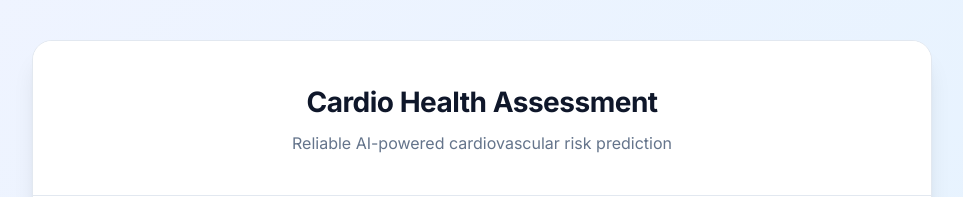
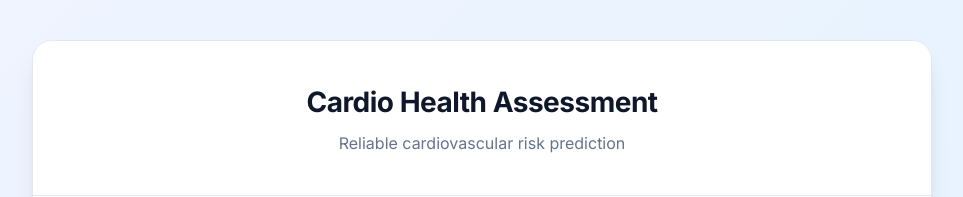
Before and after one commit to MeetPambhar/cardio-ml-flask, a Flask app: page / in a window 1280 px wide. Shown: the top 197 px of the page, without its empty margins (158-1121 px from the left). Run offline with Flask 3, Linux system fonts and the light colour scheme; parts of the project's set-up code (start-up, migrations or seed data) failed here and were passed over.

Commit message:
Update index.html

```diff
--- a/templates/index.html
+++ b/templates/index.html
@@ -295,7 +295,7 @@
 
         <div class="header">
             <h1>Cardio Health Assessment</h1>
-            <p>Reliable AI-powered cardiovascular risk prediction</p>
+            <p>Reliable cardiovascular risk prediction</p>
         </div>
 
         <form action="/predict" method="post">
```
